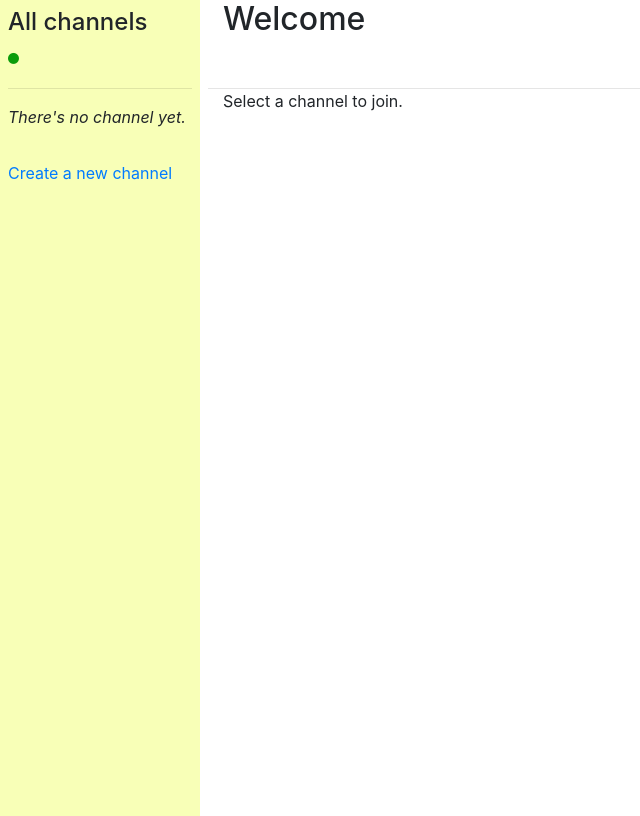
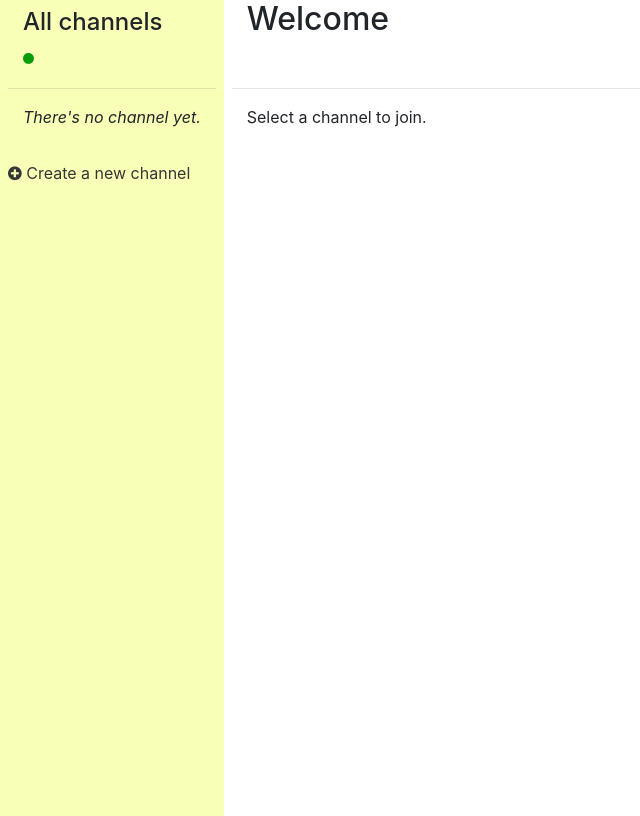
Before and after one commit to meemeee/flack, a Flask app: page /channels in a window 1280 px wide. Shown: the whole page, without its empty margins (0-640 px from the left). Run offline with Flask 2, Linux system fonts and the light colour scheme; some libraries are stand-ins or nearby versions.

Commit message:
cosmetic changes

```diff
--- a/static/channel.js
+++ b/static/channel.js
@@ -27,7 +27,9 @@ document.addEventListener('DOMContentLoaded', () => {
                 const id = count+1;
                 const channel = document.querySelector('#channel_title').innerHTML;
                 const user = localStorage.getItem('name');
-                const timestamp = new Date().toISOString().split('T')[0] + " " + new Date().toISOString().split('T')[1].split('.')[0];
+                // const timestamp = new Date().toISOString().split('T')[0] + " " + new Date().toISOString().split('T')[1].split('.')[0];
+                const timestamp = new Date().getHours() + ":" + new Date().getMinutes();
+
                 socket.emit('send message', {"channel": channel, "mess_id": id, "user": user, "content": message, "timestamp": timestamp});
 
                 // Clear input field
@@ -40,7 +42,8 @@ document.addEventListener('DOMContentLoaded', () => {
     // Emit delete action when trashbin is clicked on
     function deletemess () {
         document.querySelectorAll('.trashbin').forEach(a => {
-            a.onclick = () => {
+            a.onclick = event => {
+                event.preventDefault();
                 var result = confirm("Do you want to remove this message?");
                 if (result) {
                     const id = a.getAttribute('value');
@@ -60,7 +63,7 @@ document.addEventListener('DOMContentLoaded', () => {
             document.querySelector('#allmessages').innerHTML = "";
 
         const mess = document.createElement('p');
-        mess.innerHTML = `<b>${data.user}:</b> ${data.content} ---- <i>${data.timestamp}</i>`;
+        mess.innerHTML = `<b>${data.user}:</b> ${data.content} <span id="timestamp">${data.timestamp}</span>`;
         mess.setAttribute('class', 'single-message');
         mess.id = data.mess_id;
         const trashbin = document.createElement('a');
@@ -82,7 +85,7 @@ document.addEventListener('DOMContentLoaded', () => {
     // When a message is deleted, update the whole channel
     socket.on('deletion complete', data => {
         del_mess = document.getElementById(`${data.mess_id}`);
-        del_mess.innerHTML = `<b>${data.user}:</b> <i>${data.content}</i>`;
+        del_mess.innerHTML = `<b>${data.user}:</b> <span class="deleted">${data.content}</span>`;
     });
 
     // Create Ajax request when changing channels
@@ -126,16 +129,16 @@ document.addEventListener('DOMContentLoaded', () => {
                             if (data.messages[i]["content"].localeCompare("Message has been deleted.") != 0) {
                                 text += "<p id=" + data.messages[i]["mess_id"] + " class=\"single-message\"><b>"
                                 + data.messages[i]["user"] + "</b>: "
-                                + data.messages[i]["content"] + " ---- <i>"
-                                + data.messages[i]["timestamp"] + "</i>"
+                                + data.messages[i]["content"] + " <span id=\"timestamp\">"
+                                + data.messages[i]["timestamp"] + "</span>"
                                 +"<a" + " class=\"trashbin\""
                                 + "value=" + data.messages[i]["mess_id"]
                                 + " href=\"#\"><i class=\"fa fa-trash-o\"></i></a></p>";
                             }
                             else {
                                 text += "<p id=" + data.messages[i]["mess_id"] + " class=\"single-message\"><b>"
-                                + data.messages[i]["user"] + "</b>: <i>"
-                                + data.messages[i]["content"] +"</i>"
+                                + data.messages[i]["user"] + ":</b> <span class=\"deleted\">"
+                                + data.messages[i]["content"] +"</span>"
                             }
                         }
 
@@ -143,6 +146,10 @@ document.addEventListener('DOMContentLoaded', () => {
                     }
                     // Update delete function for the whole page
                     deletemess();
+
+                    // Scroll to to bottom to see latest messages
+                    var allmess = document.querySelector('#allmessages');
+                    allmess.scrollTop = allmess.scrollHeight;
 
                     // Display input message field
                     document.querySelector('#type_message').style.display = "block";
--- a/static/style.css
+++ b/static/style.css
@@ -73,14 +73,14 @@ ul {
 }
 
 .fa-trash-o {
-    color: rgb(180, 178, 178);
+    color: rgb(153, 152, 152);
     margin-left: 8px;
     margin-bottom: 0;
     font-size: 1em;
 }
 
 .fa-trash-o:hover {
-    color: rgb(94, 93, 93);
+    color: rgb(78, 78, 78);
 }
 
 p {
@@ -90,3 +90,13 @@ p {
 .active {
     font-weight: bold;
 }
+
+.deleted {
+    color: rgb(180, 178, 178);
+    font-style: italic;
+}
+#timestamp {
+    color: rgb(145, 145, 145);
+    margin-left: 20px;
+    font-size: 95%;
+}
--- a/templates/channels.html
+++ b/templates/channels.html
@@ -7,15 +7,15 @@ All Channels
 {% block main %}
 <div class="row flex-nowrap">
     <div id="all_channels" class="p-2 flex-grow-0 flex-shrink-0 bd-sidebar" style="min-width: 200px">
-        <div class="sidebar-head">
+        <div class="col sidebar-head">
             <h4 >All channels</h4>
             <p id="user_name"></p>
         </div>
         <hr>
-        <ul class="py-3">
+        <ul class="col py-3">
             {% for item in channels %}
             <li class="single-channel" data-name="{{ item }}">
-                <a href="/channels/{{ item }}">
+                <a href="/channels/{{ item }}" style="color:rgb(37, 37, 37)">
                     # {{ item }}
                 </a>
             </li>
@@ -24,7 +24,9 @@ All Channels
             {% endfor %}
         </ul>
         <div>
-            <a href="{{ url_for('new_channel') }}">Create a new channel</a>
+            <a href="{{ url_for('new_channel') }}" style="color:rgb(54, 54, 54)">
+                <i class="fa fa-plus-circle"></i> Create a new channel
+            </a>
         </div>
 
     </div>
@@ -35,7 +37,7 @@ All Channels
                 <h2 id="channel_title">Welcome</h2>
             </div>
             <hr>
-            <div id="allmessages" class="col chat-body">
+            <div id="allmessages" class="col chat-body py-3">
                 Select a channel to join.
             </div>
 
--- a/templates/create.html
+++ b/templates/create.html
@@ -6,7 +6,7 @@ New channel
 
 {% block main %}
 <div class="container-fluid col-4 col-md-4 col-xl-4 py-md-5 py-sm-5">
-    <div class="py-5 text-left">
+    <div class="py-5 text-left" style="min-width: 400px">
         <h4 class="p-2">Create A New Channel</h4>
         <form action="{{ url_for('new_channel') }}" method="post">
             <div class="form-group d-flex bd-highlight">
```
Also changed, not shown: templates/channel.html (+6 -5 lines).
